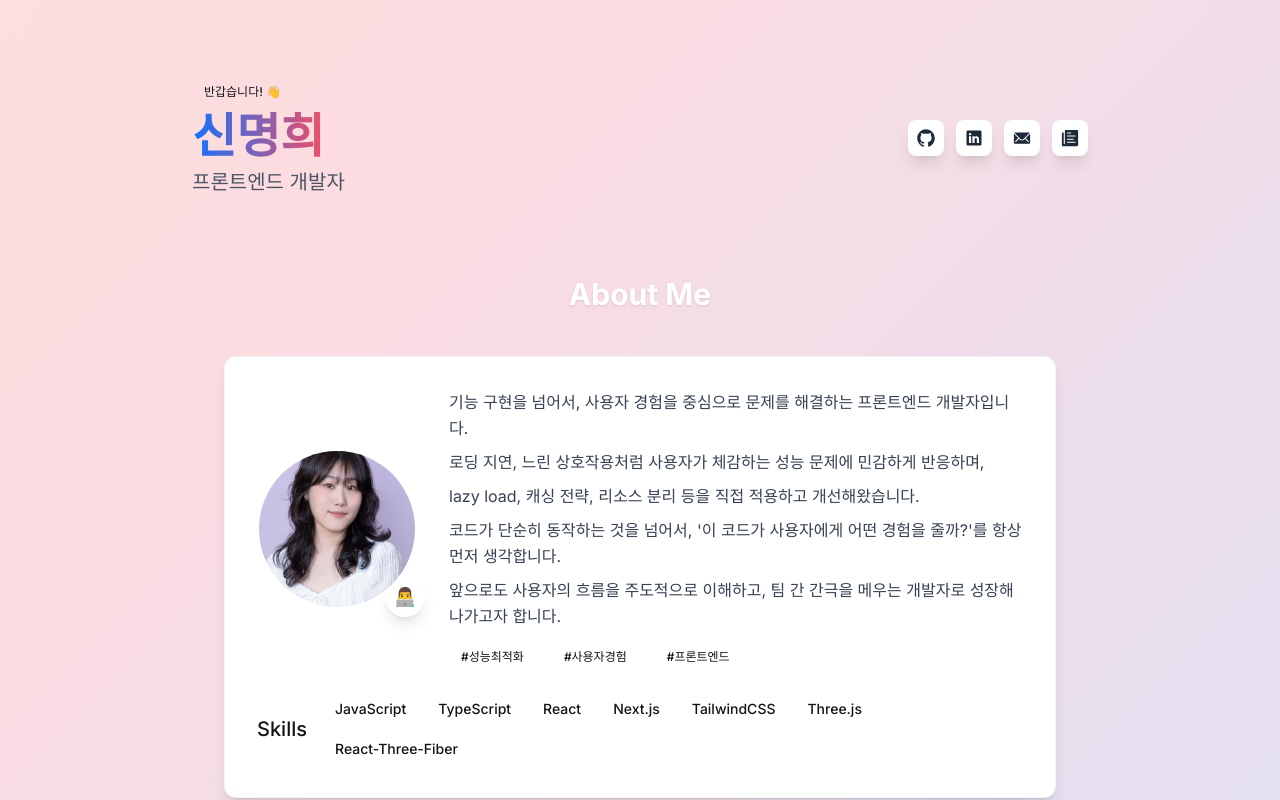
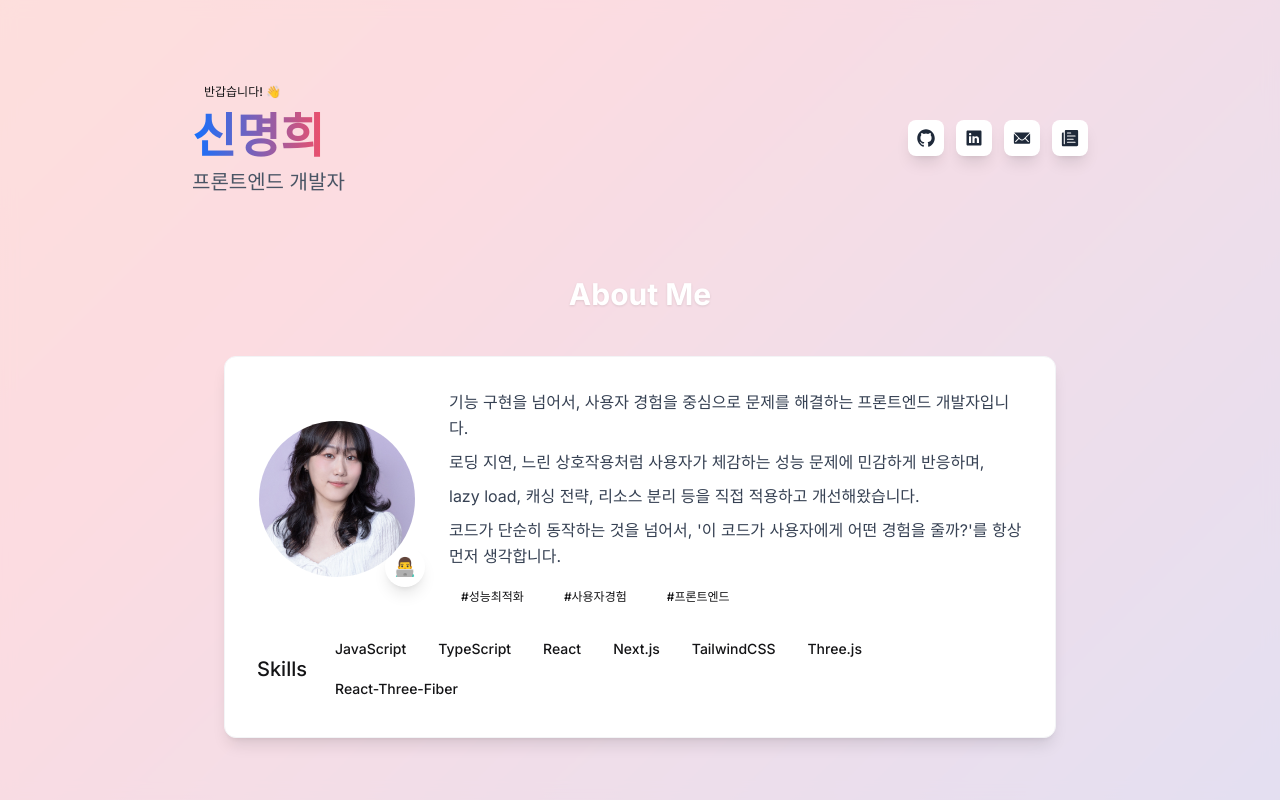
Before and after one commit to eepyz/eepyz.github.io, a React (Vite) app: page / in a window 1280 px wide. Shown: the top 800 px of the page. Built offline with nearby package versions, Linux system fonts and the light colour scheme.

Commit message:
fix: about me 수정

```diff
--- a/src/components/common/InfoDetail.tsx
+++ b/src/components/common/InfoDetail.tsx
@@ -6,7 +6,6 @@ export function InfoDetail() {
     '로딩 지연, 느린 상호작용처럼 사용자가 체감하는 성능 문제에 민감하게 반응하며,',
     'lazy load, 캐싱 전략, 리소스 분리 등을 직접 적용하고 개선해왔습니다.',
     "코드가 단순히 동작하는 것을 넘어서, '이 코드가 사용자에게 어떤 경험을 줄까?'를 항상 먼저 생각합니다.",
-    '앞으로도 사용자의 흐름을 주도적으로 이해하고, 팀 간 간극을 메우는 개발자로 성장해나가고자 합니다.',
   ];
 
   return (
```
